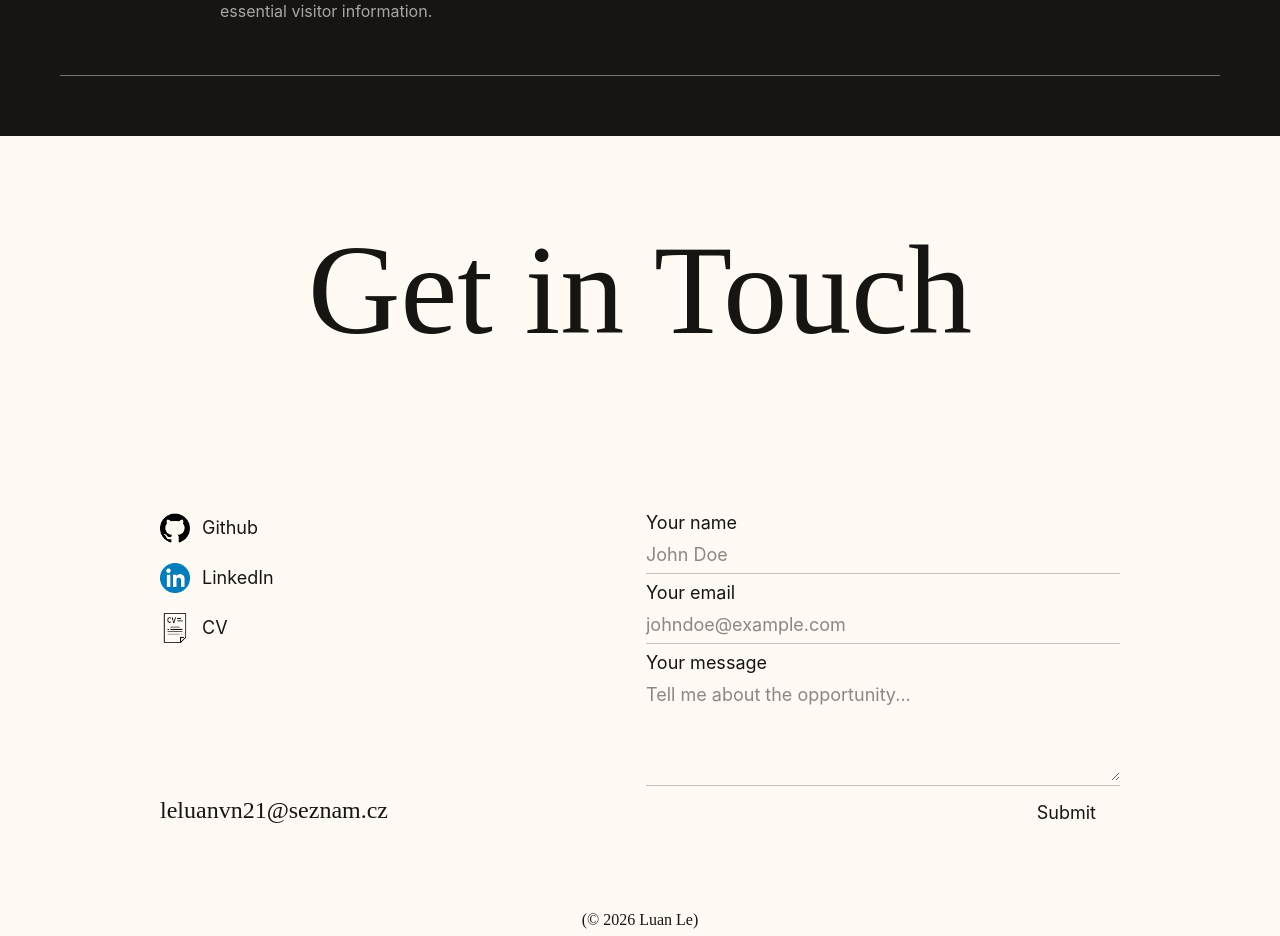
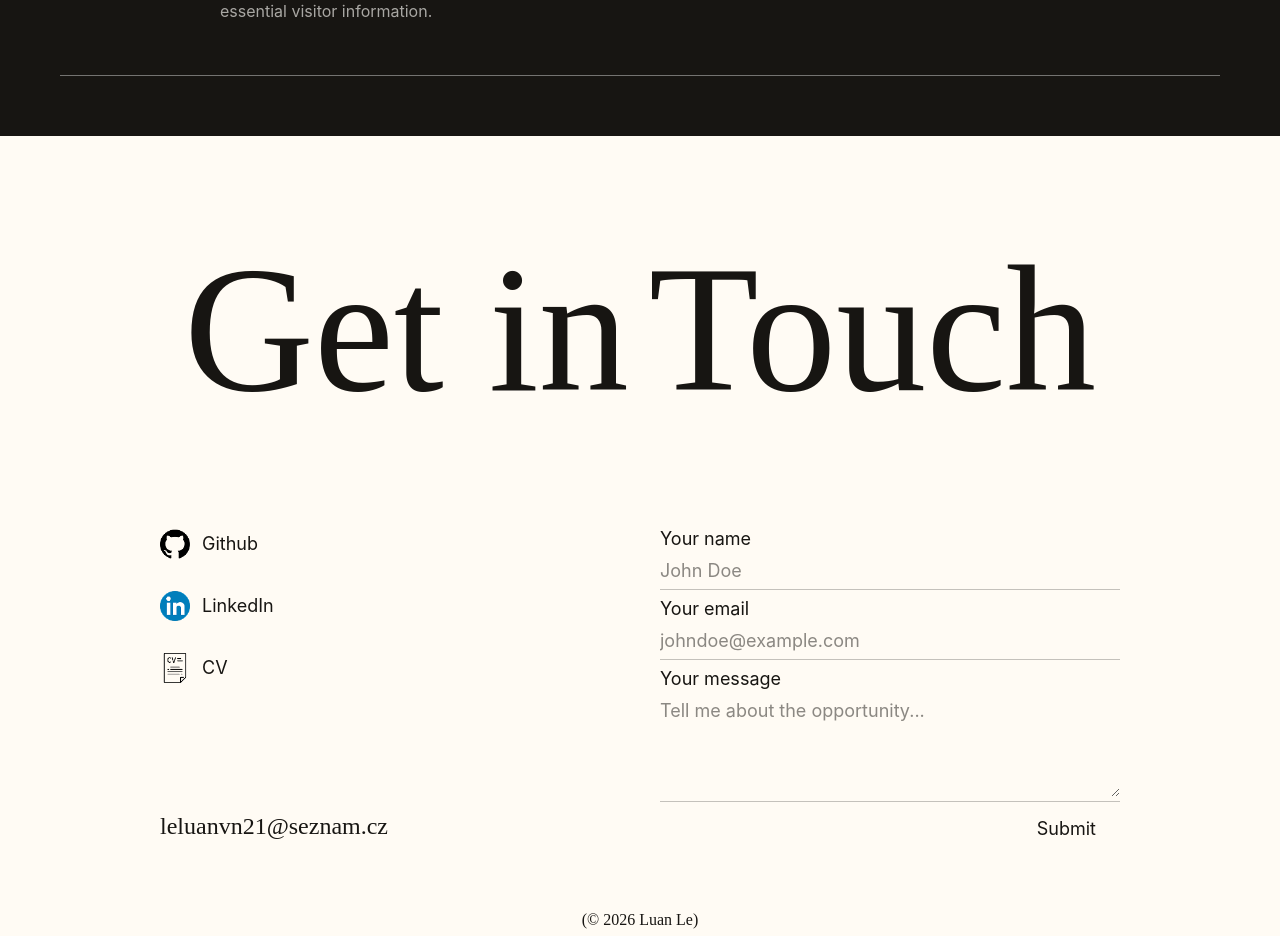
Before and after one commit to Luan2118/portfolio-v2, a React (Vite) app: page / in a window 1280 px wide. Shown: the part 1680-2616 px from the top of the page. Built offline with nearby package versions, Linux system fonts and the light colour scheme.

Commit message:
style: polish contact resposnive design

```diff
--- a/src/index.css
+++ b/src/index.css
@@ -2,4 +2,5 @@
 
 @theme {
   --breakpoint-xs: 25rem;
+    --breakpoint-xsm: 32rem;
 }
--- a/src/pages/Homepage/sections/Contact/Contact.tsx
+++ b/src/pages/Homepage/sections/Contact/Contact.tsx
@@ -54,20 +54,29 @@ function Contact() {
 
   return (
     <>
-      <div id="contact" className="min-h-dvh bg-[#FFFBF4] flex flex-col px-5 pt-5 gap-3 justify-between md:px-15 xl:px-40 2xl:px-65 text-[#171512]">
+      <div id="contact" className="min-h-dvh bg-[#FFFBF4] flex flex-col px-5  pt-13 gap-10 justify-between xl:px-40 2xl:px-65 text-[#171512]">
 
-        <div className="overflow-hidden  my-auto">
-          <motion.p
+        <div className="overflow-hidden my-auto font-[Judson] flex justify-center gap-5  flex-wrap leading-[0.8] py-15 xs:px-10 xsm:px-15 sm:px-0 sm:flex-nowrap">
+          <motion.span
             initial={{ opacity: 0, y: '100%' }}
             whileInView={{ opacity: 1, y: 0 }}
             transition={{ duration: 1, ease: "easeOut" }}
-            className="text-[clamp(50px,calc(20px+10vw),60px)] md:text-[clamp(100px,10vw,128px)] leading-none font-[Judson] text-center ">
-            Get in Touch
-          </motion.p >
+            className="text-[clamp(100px,18vw,180px)] text-left w-full sm:text-center sm:w-fit"
+          >Get in
+          </motion.span>
+
+          <motion.span
+            initial={{ opacity: 0, y: '100%' }}
+            whileInView={{ opacity: 1, y: 0 }}
+            transition={{ duration: 1, ease: "easeOut" }}
+            className="text-[clamp(100px,18vw,180px)] text-right w-full sm:text-center sm:w-fit"
+          >
+            Touch
+          </motion.span>
         </div>
 
 
-        <div className="grid grid-cols-1 lg:grid-cols-2 gap-3 my-auto">
+        <div className="grid grid-cols-1 lg:grid-cols-2 gap-10 my-auto">
 
           <div className="order-1 lg:order-2">
             <form className="flex flex-col justify-between" onSubmit={(e) => handleSubmit(e)}>
@@ -84,7 +93,7 @@ function Contact() {
                 transition={{ duration: 1.8, ease: "easeOut" }}
                 className="self-end text-sm md:text-base lg:text-lg font-[Inter] mt-1 sm:mt-3 px-3 border-[#292725] rounded-sm cursor-pointer xs:px-5 md:px-6 "
                 onMouseEnter={() => setIsHover(true)} onMouseLeave={() => setIsHover(false)}
-                >Submit
+              >Submit
               </motion.button>
             </form>
 
@@ -104,8 +113,8 @@ function Contact() {
             )}
           </div>
 
-          <div className="order-2 lg:order-1 flex flex-col gap-3 xs:gap-10 lg:gap-0 md:justify-between  md:mt-0">
-            <div className="flex flex-col gap-2 xs:gap-4 md:gap-5 mt-2">
+          <div className="order-2 lg:order-1 flex flex-col gap-10 xs:gap-10 lg:gap-0 md:justify-between  md:mt-0">
+            <div className="flex flex-col gap-4 xs:gap-6 md:gap-8 mt-2">
               <ContactLink src={github} text="Github" path='https://github.com/Luan2118' />
 
               <ContactLink src={linkedin} text="LinkedIn" path='https://www.linkedin.com/in/luan-le-7671b9342/' />
@@ -120,7 +129,7 @@ function Contact() {
                   initial={{ opacity: 0, y: '100%' }}
                   whileInView={{ opacity: 1, y: 0 }}
                   transition={{ duration: 1, ease: "easeOut" }}
-                  className=" text-lg sm:text-2xl 2xl:text-3xl font-[Judson]  pr-5"
+                  className=" text-lg sm:text-2xl 2xl:text-3xl font-[Judson] pr-5"
                   href="mailto:leluanvn21@seznam.cz"
                 >
                   leluanvn21@seznam.cz
--- a/src/pages/Homepage/sections/Contact/components/FormField.tsx
+++ b/src/pages/Homepage/sections/Contact/components/FormField.tsx
@@ -23,7 +23,7 @@ function FormField({ id, label, placeholder, name, type }: FormFieldProps) {
       >
       <label htmlFor={id} className="mt-1">{label}</label>
       {id === 'message' ?
-        <textarea name={id} id={id} placeholder={placeholder} className="h-[50px] md:h-[100px] border-0 outline-0"></textarea> :
+        <textarea name={id} id={id} placeholder={placeholder} className="h-[80px] md:h-[100px] border-0 outline-0"></textarea> :
 
         <input name={name} id={id} type={type} placeholder={placeholder} className="border-0 outline-0" />
       }
--- a/src/pages/Homepage/sections/Footer.tsx
+++ b/src/pages/Homepage/sections/Footer.tsx
@@ -2,7 +2,7 @@ import { motion } from "motion/react";
 
 function Footer() {
   return (
-    <div className="overflow-hidden bg-[#FFFBF4] ">
+    <div className="overflow-hidden bg-[#FFFBF4] mt-4 ">
       <motion.footer
         initial={{ opacity: 0, y: "100%"}}
         whileInView={{ opacity: 1, y: 0 }}
```
